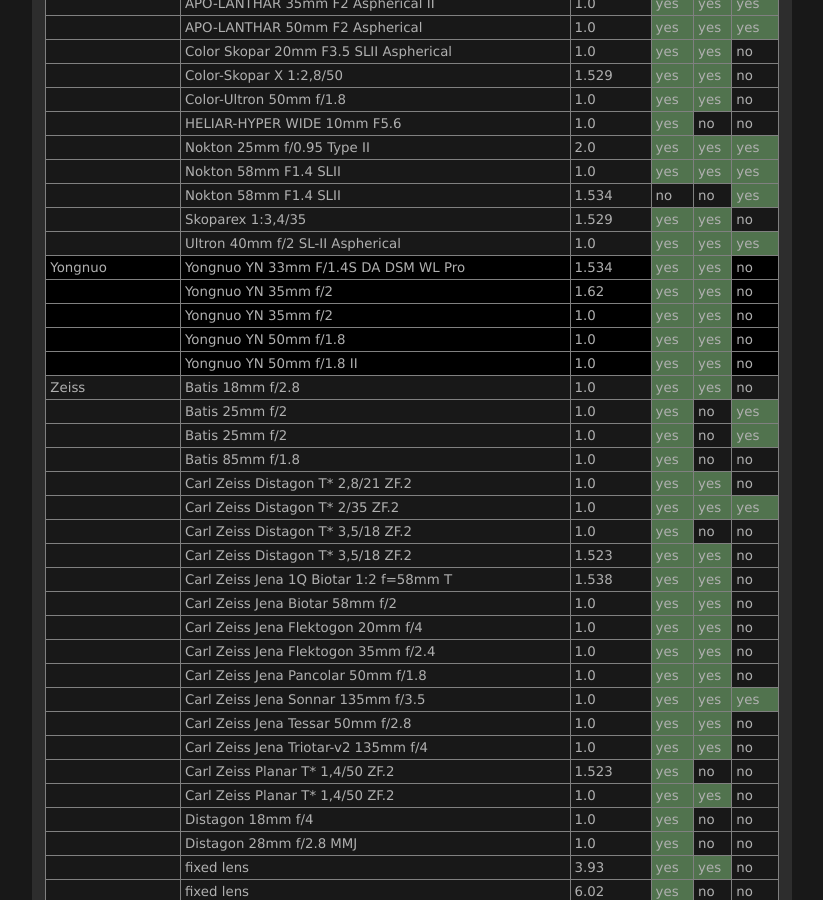
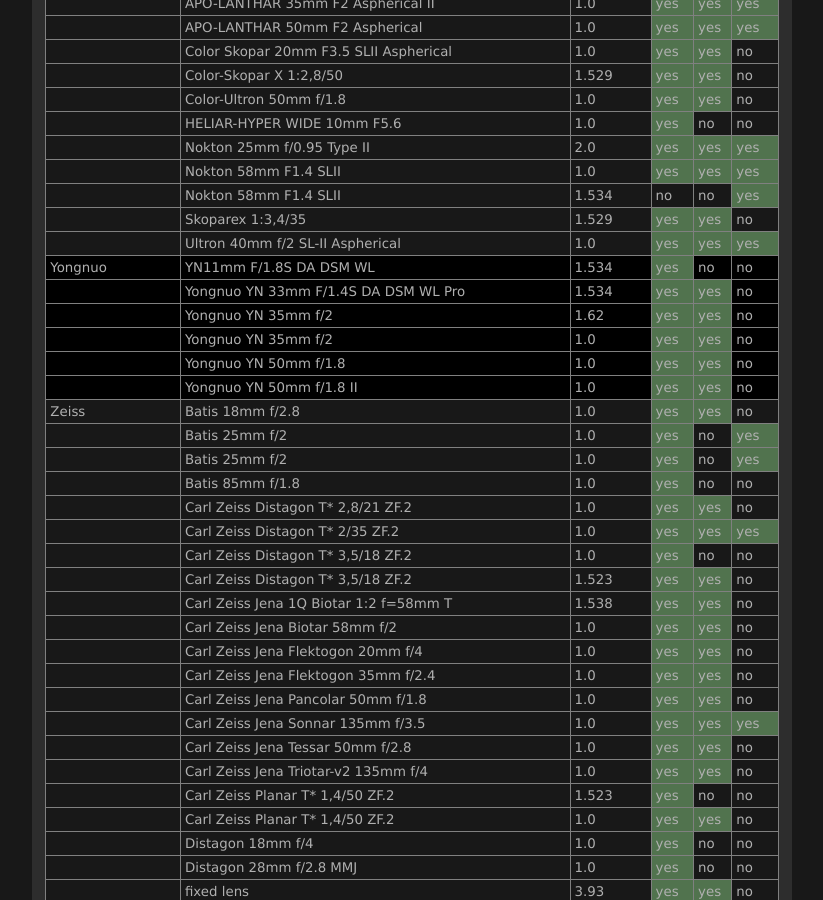
Before and after one commit to lensfun/lensfun.github.io, a Jekyll site: the page built from _posts/lenslist/2999-12-31-Lenslist-master.md, in a window 1280 px wide and 900 px high, scrolled down 34620 px. Shown: the whole window, without its empty margins (284-1107 px from the left). Built offline with Jekyll 4.4.1, drawn with Linux system fonts in a browser that asks for light colours.

Commit message:
Update master lens list from GitHub Actions

```diff
--- a/_posts/lenslist/2999-12-31-Lenslist-master.md
+++ b/_posts/lenslist/2999-12-31-Lenslist-master.md
@@ -1427,7 +1427,8 @@ This list was generated on 2025-06-30 from current Lensfun sources. Your Lensfun
 <tr class="lenslist-bg2"><td></td><td>Nokton 58mm F1.4 SLII</td><td>1.534</td><td class="lenslist-check">no</td><td class="lenslist-check">no</td><td class="lenslist-highlight lenslist-check">yes</td></tr>
 <tr class="lenslist-bg2"><td></td><td>Skoparex 1:3,4/35</td><td>1.529</td><td class="lenslist-highlight lenslist-check">yes</td><td class="lenslist-highlight lenslist-check">yes</td><td class="lenslist-check">no</td></tr>
 <tr class="lenslist-bg2"><td></td><td>Ultron 40mm f/2 SL-II Aspherical</td><td>1.0</td><td class="lenslist-highlight lenslist-check">yes</td><td class="lenslist-highlight lenslist-check">yes</td><td class="lenslist-highlight lenslist-check">yes</td></tr>
-<tr class="lenslist-bg1"><td>Yongnuo</td><td>Yongnuo YN 33mm F/1.4S DA DSM WL Pro</td><td>1.534</td><td class="lenslist-highlight lenslist-check">yes</td><td class="lenslist-highlight lenslist-check">yes</td><td class="lenslist-check">no</td></tr>
+<tr class="lenslist-bg1"><td>Yongnuo</td><td>YN11mm F/1.8S DA DSM WL</td><td>1.534</td><td class="lenslist-highlight lenslist-check">yes</td><td class="lenslist-check">no</td><td class="lenslist-check">no</td></tr>
+<tr class="lenslist-bg1"><td></td><td>Yongnuo YN 33mm F/1.4S DA DSM WL Pro</td><td>1.534</td><td class="lenslist-highlight lenslist-check">yes</td><td class="lenslist-highlight lenslist-check">yes</td><td class="lenslist-check">no</td></tr>
 <tr class="lenslist-bg1"><td></td><td>Yongnuo YN 35mm f/2</td><td>1.62</td><td class="lenslist-highlight lenslist-check">yes</td><td class="lenslist-highlight lenslist-check">yes</td><td class="lenslist-check">no</td></tr>
 <tr class="lenslist-bg1"><td></td><td>Yongnuo YN 35mm f/2</td><td>1.0</td><td class="lenslist-highlight lenslist-check">yes</td><td class="lenslist-highlight lenslist-check">yes</td><td class="lenslist-check">no</td></tr>
 <tr class="lenslist-bg1"><td></td><td>Yongnuo YN 50mm f/1.8</td><td>1.0</td><td class="lenslist-highlight lenslist-check">yes</td><td class="lenslist-highlight lenslist-check">yes</td><td class="lenslist-check">no</td></tr>
```
